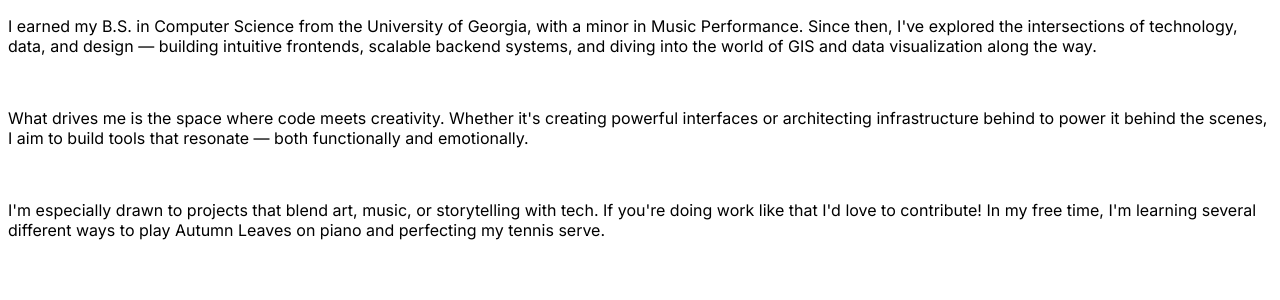
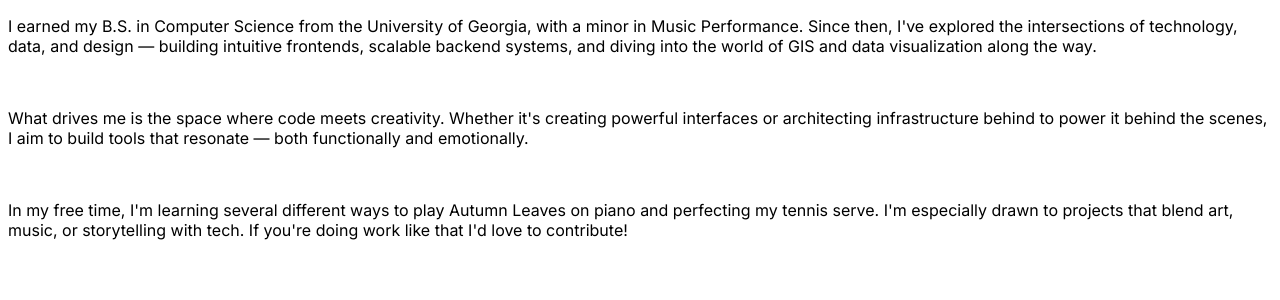
Before and after one commit to kyleaig2/kyleaig-v2, a Next.js app: page /landing in a window 1280 px wide. Shown: the top 300 px of the page. Built offline with nearby package versions, Linux system fonts and the light colour scheme.

Commit message:
aria fixes

```diff
--- a/src/app/layout.tsx
+++ b/src/app/layout.tsx
@@ -32,7 +32,7 @@ export default function RootLayout({
         <ParticlesContainer />
           <div className="animate-appear flex flex-col md:flex-row justify-between px-8 max-w-5xl m-auto">
             <LeftNavigation />
-            <main className="max-w-xl flex-1 md:pt-32">{children}</main>
+            <main role="main" className="max-w-xl flex-1 md:pt-32">{children}</main>
           </div>
       </body>
     </html>
--- a/src/pages/landing.tsx
+++ b/src/pages/landing.tsx
@@ -30,11 +30,11 @@ export default function Landing() {
         </p>
         <br />
         <p>
-          I&apos;m especially drawn to projects that blend art, music, or
-          storytelling with tech. If you&apos;re doing work like that I&apos;d
-          love to contribute! In my free time, I&apos;m learning several
-          different ways to play Autumn Leaves on piano and perfecting my tennis
-          serve.
+          In my free time, I&apos;m learning several different ways to play
+          Autumn Leaves on piano and perfecting my tennis serve. I&apos;m
+          especially drawn to projects that blend art, music, or storytelling
+          with tech. If you&apos;re doing work like that I&apos;d love to
+          contribute!
         </p>
       </div>
     </section>
```
Also changed, not shown: src/components/LeftNavigation.tsx (+14 -10 lines).
